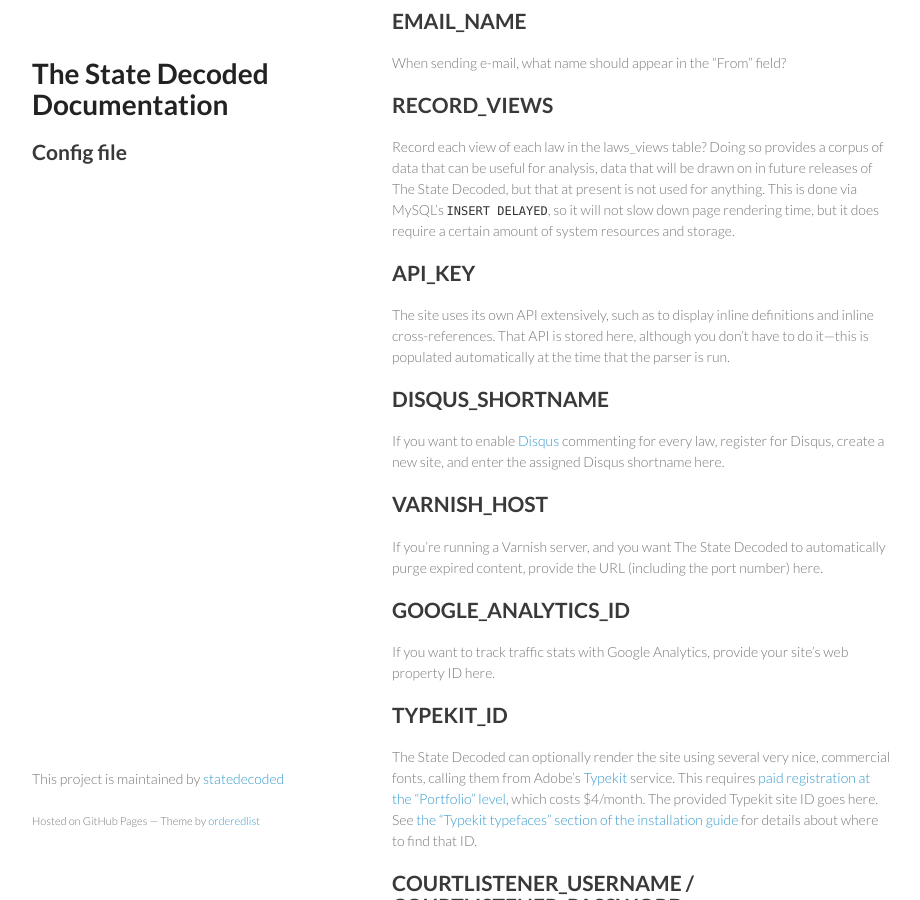
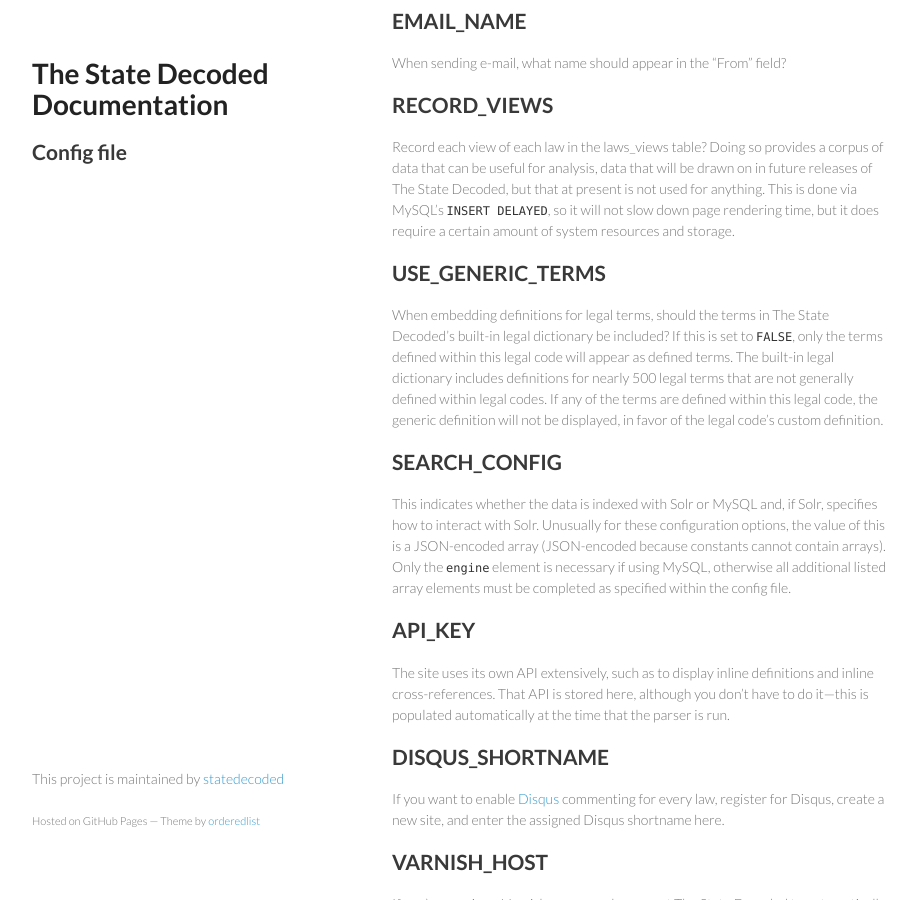
Before and after one commit to statedecoded/documentation, a Jekyll site: the page built from config.md, in a window 1280 px wide and 900 px high, scrolled down 3180 px. Shown: the whole window, without its empty margins (178-1098 px from the left). Built offline with Jekyll 4.4.1, drawn with Linux system fonts in a browser that asks for light colours.

Commit message:
Add USE_GENERIC_TERMS and SEARCH_CONFIG
Towards statedecoded/statedecoded#423.

```diff
--- a/config.md
+++ b/config.md
@@ -90,6 +90,12 @@ When sending e-mail, what name should appear in the "From" field?
 ## RECORD_VIEWS
 Record each view of each law in the laws_views table? Doing so provides a corpus of data that can be useful for analysis, data that will be drawn on in future releases of The State Decoded, but that at present is not used for anything. This is done via MySQL's `INSERT DELAYED`, so it will not slow down page rendering time, but it does require a certain amount of system resources and storage.
 
+## USE_GENERIC_TERMS
+When embedding definitions for legal terms, should the terms in The State Decoded's built-in legal dictionary be included? If this is set to `FALSE`, only the terms defined within this legal code will appear as defined terms. The built-in legal dictionary includes definitions for nearly 500 legal terms that are not generally defined within legal codes. If any of the terms are defined within this legal code, the generic definition will not be displayed, in favor of the legal code’s custom definition.
+
+## SEARCH_CONFIG
+This indicates whether the data is indexed with Solr or MySQL and, if Solr, specifies how to interact with Solr. Unusually for these configuration options, the value of this is a JSON-encoded array (JSON-encoded because constants cannot contain arrays). Only the `engine` element is necessary if using MySQL, otherwise all additional listed array elements must be completed as specified within the config file.
+
 ## API_KEY
 The site uses its own API extensively, such as to display inline definitions and inline cross-references. That API is stored here, although you don't have to do it—this is populated automatically at the time that the parser is run.
 
```
